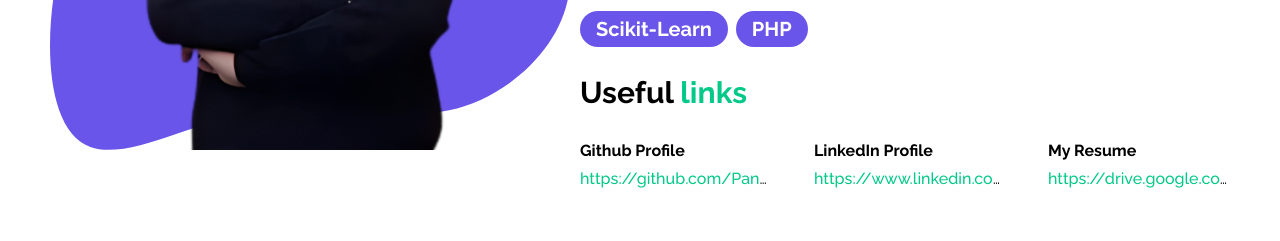
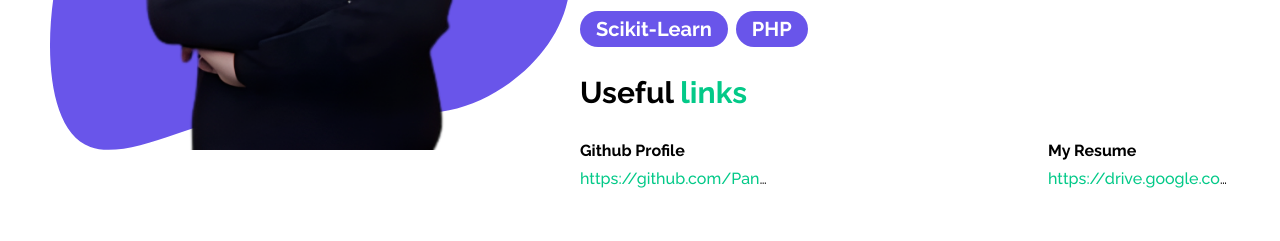
Before and after one commit to Pancham555/lynx, a Next.js app: page /home in a window 1280 px wide. Shown: the part 3600-3841 px from the top of the page. Built offline with nearby package versions, Linux system fonts and the light colour scheme.

Commit message:
Removed linkedin link because I can't access my account now

```diff
--- a/src/components/home/team/index.js
+++ b/src/components/home/team/index.js
@@ -45,10 +45,10 @@ const Team = () => {
   ];
   const links = [
     { name: "Github Profile", link: "https://github.com/Pancham555" },
-    {
-      name: "LinkedIn Profile",
-      link: "https://www.linkedin.com/in/pancham-barman",
-    },
+    // {
+    //   name: "LinkedIn Profile",
+    //   link: "https://www.linkedin.com/in/pancham-barman",
+    // },
     {
       name: "My Resume",
       link: "https://drive.google.com/file/d/1Mii5Q98L2xEMXdQWr3cMyzFtxEdy5q4I/view?usp=drive_link",
```
